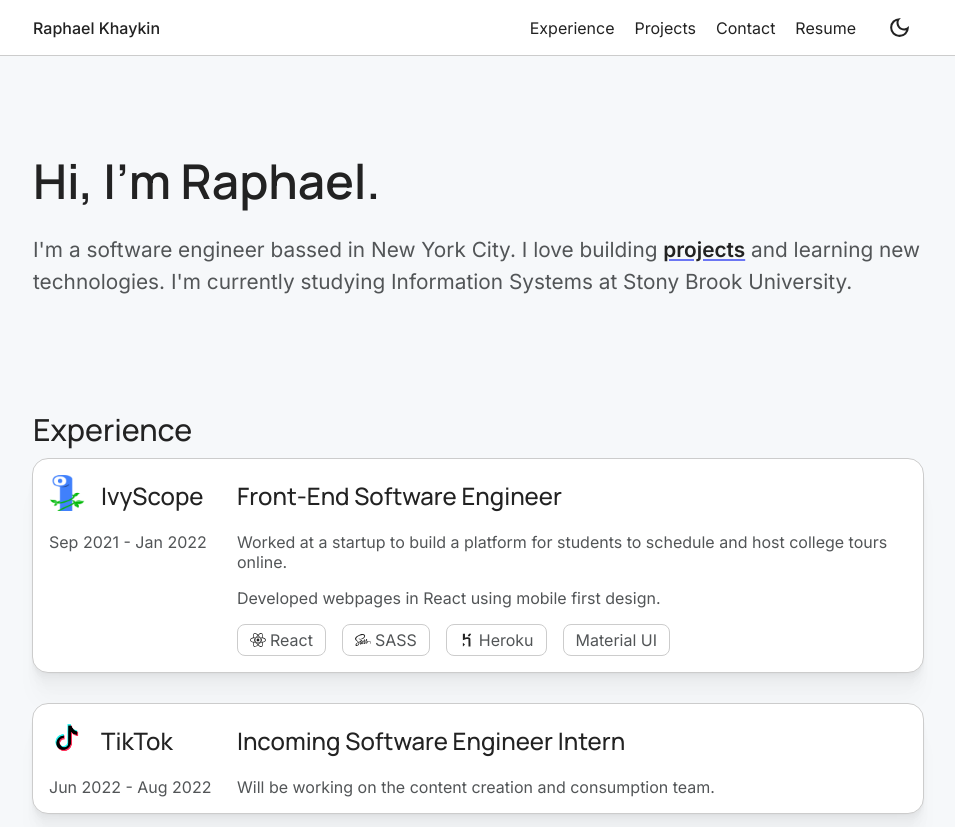
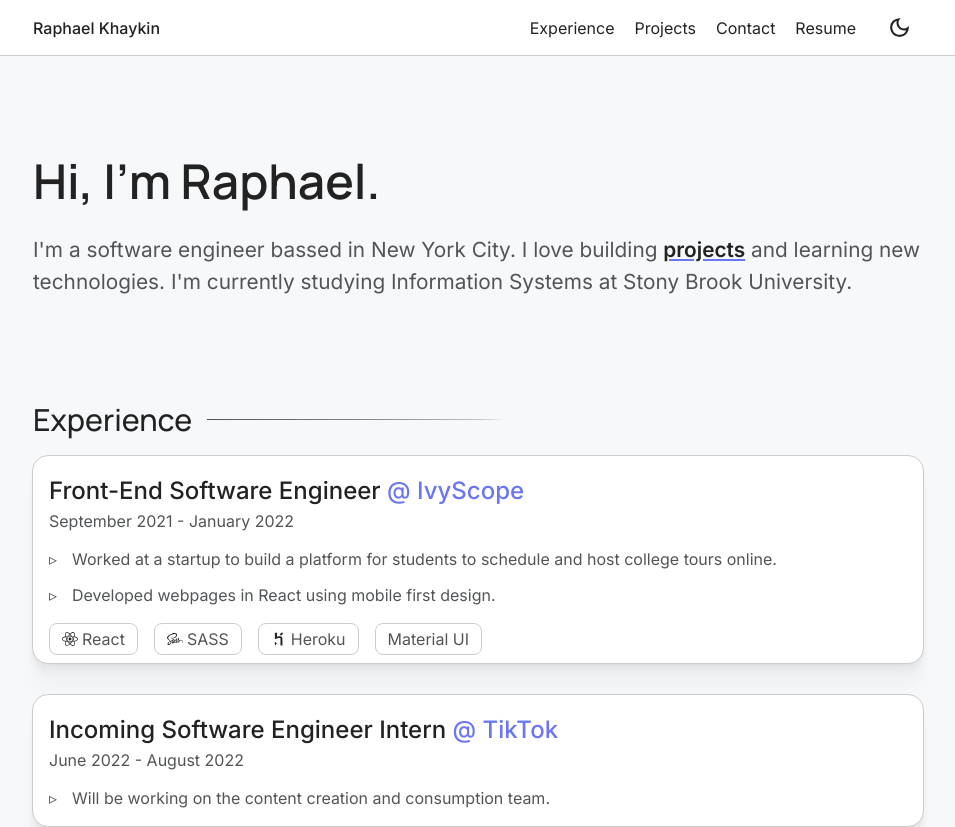
Before and after one commit to RaphaelKhy/personal-website, a React (Create React App) app: page / in a window 1280 px wide. Shown: the top 827 px of the page, without its empty margins (162-1117 px from the left). Built offline with nearby package versions, Linux system fonts and the light colour scheme.

Commit message:
changed experience card

```diff
--- a/src/components/Body.js
+++ b/src/components/Body.js
@@ -3,12 +3,14 @@ import Experience from "./Experience";
 import Projects from "./Projects";
 import Contact from "./Contact";
 import { StyledBody } from "./styles/Body.styled";
+import ExperienceMobile from "./ExperienceMobile";
 
 export default function Body(props) {
   return (
     <StyledBody>
       <About isTransition={props.isTransition} />
-      <Experience isTransition={props.isTransition} />
+      {/* <Experience isTransition={props.isTransition} /> */}
+      <ExperienceMobile isTransition={props.isTransition} />
       <Projects isTransition={props.isTransition} />
       <Contact isTransition={props.isTransition} />
     </StyledBody>
--- /dev/null
+++ b/src/components/ExperienceMobile.js
@@ -0,0 +1,58 @@
+import { StyledExperienceMobile } from "./styles/ExperienceMobile.styled.";
+import { StyledCard } from "./styles/Card.styled";
+import TechStack from "./TechStack";
+
+export default function ExperienceMobile(props) {
+  return (
+    <StyledExperienceMobile id="experience" isTransition={props.isTransition}>
+      <h2 id="title">Experience</h2>
+      <div id="experienceCards">
+        {experienceList.map((company) => (
+          <StyledCard isTransition={props.isTransition}>
+            <div id="container">
+              <h2 id="role">
+                {company.role}
+                <div id="at-sign">&nbsp;@&nbsp;</div>
+                <a id="company" href={company.link} target="blank">
+                  {company.name}
+                </a>
+              </h2>
+              <div id="body">
+                <div id="dates">{company.dates}</div>
+                {company.body.map((content) => (
+                  <li className="description">{content}</li>
+                ))}
+              </div>
+              <TechStack
+                technologies={company.techStack}
+                isTransition={props.isTransition}
+              />
+            </div>
+          </StyledCard>
+        ))}
+      </div>
+    </StyledExperienceMobile>
+  );
+}
+
+const experienceList = [
+  {
+    name: "IvyScope",
+    link: "https://ivyscope.io/",
+    dates: "September 2021 - January 2022",
+    role: "Front-End Software Engineer",
+    body: [
+      "Worked at a startup to build a platform for students to schedule and host college tours online.",
+      "Developed webpages in React using mobile first design.",
+    ],
+    techStack: ["React", "SASS", "Heroku", "Material UI"],
+  },
+  {
+    name: "TikTok",
+    link: "https://www.tiktok.com/about?lang=en",
+    dates: "June 2022 - August 2022",
+    role: "Incoming Software Engineer Intern",
+    body: ["Will be working on the content creation and consumption team."],
+    techStack: [],
+  },
+];
--- a/src/components/ThemeButton.js
+++ b/src/components/ThemeButton.js
@@ -19,7 +19,6 @@ export const ThemeButton = (props) => {
     <ToolTip
       text={theme === lightTheme ? "Activate dark mode" : "Activate light mode"}
       delay="0"
-      placement="bottom-end"
       content={
         <StyledThemeButton isTransition={props.isTransition}>
           <button id="button" onClick={props.handleToggle}>
--- a/src/components/ToolTip.js
+++ b/src/components/ToolTip.js
@@ -7,7 +7,7 @@ export default function ToolTip(props) {
       arrow={false}
       animation="shift-away"
       content={props.text}
-      placement={props.placement}
+      placement={"bottom"}
       allowHTML={true}
       delay={props.delay}
     >
--- a/src/components/styles/Experience.styled.js
+++ b/src/components/styles/Experience.styled.js
@@ -14,7 +14,7 @@ export const StyledExperience = styled.div`
   #title {
     font-family: "Manrope", sans-serif;
     font-size: 1.9rem;
-    margin-bottom: 0.5rem;
+    margin: 15px 0px 15px 0px;
     display: flex;
     justify-content: center;
     font-weight: 500;
@@ -23,8 +23,26 @@ export const StyledExperience = styled.div`
     justify-content: flex-start;
     width: -webkit-fill-available;
     align-self: center;
+    align-items: center;
     display: flex;
     flex-direction: row;
+    &:after {
+      content: "";
+      display: block;
+      position: relative;
+      width: 300px;
+      height: 1px;
+      margin-left: 15px;
+      background: linear-gradient(
+        to left,
+        ${(props) => props.theme.colors.AppBg},
+        25%,
+        ${(props) => props.theme.colors.darkFont}
+      );
+      transition: all
+        ${(props) => (props.isTransition ? props.theme.transitionTime : "0s")};
+      z-index: -2;
+    }
   }
 
   #container {
--- /dev/null
+++ b/src/components/styles/ExperienceMobile.styled..js
@@ -0,0 +1,132 @@
+import styled from "styled-components";
+import { displayBorders } from "./Global";
+
+export const StyledExperienceMobile = styled.div`
+  ${(props) => displayBorders(props.theme)}
+  display: flex;
+  flex-direction: column;
+  justify-content: flex-start;
+  margin-top: 65px;
+  color: ${(props) => props.theme.colors.brightFont};
+  transition: color
+    ${(props) => (props.isTransition ? props.theme.transitionTime : "0s")};
+
+  #title {
+    font-family: "Manrope", sans-serif;
+    font-size: 1.9rem;
+    margin: 15px 0px 15px 0px;
+    display: flex;
+    justify-content: flex-start;
+    font-weight: 500;
+    ${(props) => displayBorders(props.theme)}
+    max-width: 890px;
+    justify-content: flex-start;
+    width: -webkit-fill-available;
+    align-self: center;
+    align-items: center;
+    display: flex;
+    flex-direction: row;
+    &:after {
+      content: "";
+      display: block;
+      position: relative;
+      width: 300px;
+      height: 1px;
+      margin-left: 15px;
+      background: linear-gradient(
+        to left,
+        ${(props) => props.theme.colors.AppBg},
+        25%,
+        ${(props) => props.theme.colors.darkFont}
+      );
+      transition: color
+        ${(props) => (props.isTransition ? props.theme.transitionTime : "0s")};
+      z-index: -2;
+    }
+  }
+
+  #container {
+    width: -webkit-fill-available;
+    display: flex;
+    flex-direction: column;
+    justify-content: center;
+    padding-left: 1rem;
+    padding-right: 1rem;
+  }
+
+  #role {
+    display: flex;
+    padding-top: 20px;
+    padding-bottom: 2px;
+    margin: unset;
+    font-weight: 500;
+    ${(props) => displayBorders(props.theme)}
+    #at-sign {
+      color: ${(props) => props.theme.colors.link};
+      transition: color
+        ${(props) => (props.isTransition ? props.theme.transitionTime : "0s")};
+    }
+  }
+
+  #company {
+    ${(props) => displayBorders(props.theme, "black")}
+    ${(props) => displayBorders(props.theme)}
+    color: ${(props) => props.theme.colors.link};
+    text-decoration: none;
+    transition: color
+      ${(props) => (props.isTransition ? props.theme.transitionTime : "0s")};
+    display: inline-block;
+    &:after {
+      content: "";
+      width: 0px;
+      height: 2px;
+      display: block;
+      position: relative;
+      background: ${(props) => props.theme.colors.link};
+      transition: 300ms;
+    }
+    &:hover:after {
+      width: 100%;
+    }
+  }
+
+  #body {
+    margin-bottom: 10px;
+    margin-top: 2px;
+    display: flex;
+    flex-direction: column;
+    ${(props) => displayBorders(props.theme)}
+    color: ${(props) => props.theme.colors.darkFont};
+    transition: color
+      ${(props) => (props.isTransition ? props.theme.transitionTime : "0s")};
+
+    #dates {
+      margin-bottom: 10px;
+      ${(props) => displayBorders(props.theme)}
+    }
+
+    li {
+      display: block;
+      margin-bottom: 0.5rem;
+      margin-top: 0.5rem;
+
+      &:before {
+        padding-right: 15px;
+        box-sizing: inherit;
+        content: "▹";
+        position: relative;
+        left: 0px;
+        color: ${(props) => props.theme.colors.darkFont};
+        transition: color
+          ${(props) => (props.isTransition ? props.theme.transitionTime : "0s")};
+      }
+    }
+  }
+
+  #experienceCards {
+    display: flex;
+    justify-content: center;
+    flex-direction: column;
+    row-gap: 30px;
+  }
+`;
--- a/src/components/styles/Logo.styled.js
+++ b/src/components/styles/Logo.styled.js
@@ -28,7 +28,7 @@ export const StyledLogo = styled.div`
   #logo:after {
     content: "";
     width: 0px;
-    height: 0.1em;
+    height: 1.5px;
     display: block;
     background: ${(props) => props.theme.colors.link};
     transition: 300ms;
--- a/src/components/styles/Menu.styled.js
+++ b/src/components/styles/Menu.styled.js
@@ -22,7 +22,7 @@ export const StyledMenu = styled.div`
   a:after {
     content: "";
     width: 0px;
-    height: 0.1em;
+    height: 1.5px;
     display: block;
     background: ${(props) => props.theme.colors.link};
     transition: 300ms;
--- a/src/components/styles/Projects.styled.js
+++ b/src/components/styles/Projects.styled.js
@@ -13,7 +13,7 @@ export const StyledProjects = styled.div`
   .title {
     font-family: "Manrope", sans-serif;
     font-size: 1.9rem;
-    margin-bottom: 0.5rem;
+    margin: 15px 0px 15px 0px;
     display: flex;
     justify-content: center;
     font-weight: 500;
@@ -21,9 +21,28 @@ export const StyledProjects = styled.div`
     justify-content: flex-start;
     width: -webkit-fill-available;
     align-self: center;
+    align-items: center;
     display: flex;
     flex-direction: row;
     ${(props) => displayBorders(props.theme, "green")}
+
+    &:after {
+      content: "";
+      display: block;
+      position: relative;
+      width: 300px;
+      height: 1px;
+      margin-left: 15px;
+      background: linear-gradient(
+        to left,
+        ${(props) => props.theme.colors.AppBg},
+        25%,
+        ${(props) => props.theme.colors.darkFont}
+      );
+      transition: all
+        ${(props) => (props.isTransition ? props.theme.transitionTime : "0s")};
+      z-index: -2;
+    }
   }
 
   #projectCards {
--- a/src/components/styles/TechStack.styled.js
+++ b/src/components/styles/TechStack.styled.js
@@ -10,6 +10,7 @@ export const StyledTechStack = styled.div`
     justify-content: center;
     align-items: center;
     margin-top: 0px;
+    margin-bottom: 8px;
     height: 30px;
     padding:0px 12px 0px 12px;
     border-radius: 8px;
```
